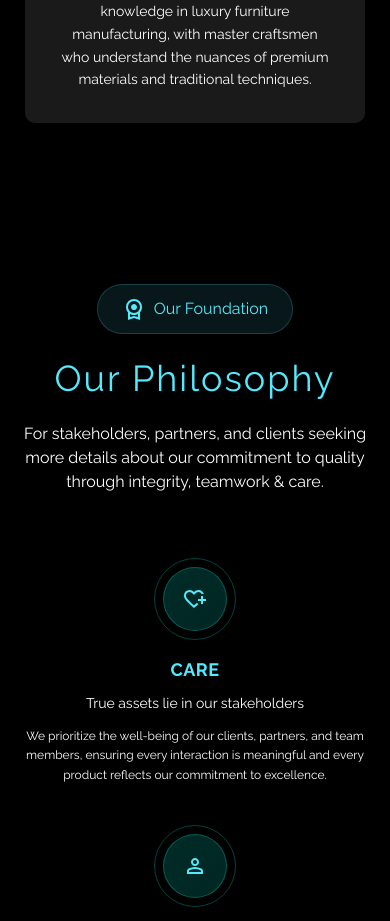
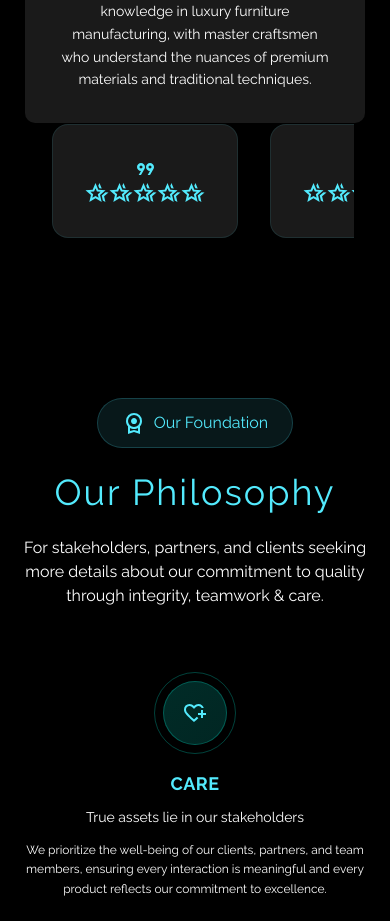
Before and after one commit to Abanoub-Louka94/Delta, a React (Vite) app: page / in a window 390 px wide. Shown: the part 7120-8041 px from the top of the page. Built offline with nearby package versions, Linux system fonts and the light colour scheme.

Commit message:
adding files

```diff
--- /dev/null
+++ b/src/Components/carousel/Slider.jsx
@@ -0,0 +1,11 @@
+import SlideItem from "./slide-item/SlideItem";
+import { sliders } from "./carousel-js/carousel";
+
+export default function Slider() {
+	console.log(sliders.statsIcon);
+	return (
+		<section className="relative overflow-hidden flex">
+			<SlideItem sliders={sliders} />
+		</section>
+	);
+}
--- a/src/Components/carousel/carousel-js/carousel.js
+++ b/src/Components/carousel/carousel-js/carousel.js
@@ -3,8 +3,30 @@
 		qouteIcon:
 			"m228-240 92-160q-66 0-113-47t-47-113q0-66 47-113t113-47q66 0 113 47t47 113q0 23-5.5 42.5T458-480L320-240h-92Zm360 0 92-160q-66 0-113-47t-47-113q0-66 47-113t113-47q66 0 113 47t47 113q0 23-5.5 42.5T818-480L680-240h-92ZM320-500q25 0 42.5-17.5T380-560q0-25-17.5-42.5T320-620q-25 0-42.5 17.5T260-560q0 25 17.5 42.5T320-500Zm360 0q25 0 42.5-17.5T740-560q0-25-17.5-42.5T680-620q-25 0-42.5 17.5T620-560q0 25 17.5 42.5T680-500Zm0-60Zm-360 0Z",
 
-		statsIcon:
-			"m668-380 152-130 120 10-176 153 52 227-102-62-46-198Zm-94-292-42-98 46-110 92 217-96-9ZM294-287l126-76 126 77-33-144 111-96-146-13-58-136-58 135-146 13 111 97-33 143ZM173-120l65-281L20-590l288-25 112-265 112 265 288 25-218 189 65 281-247-149-247 149Zm247-340Z",
+		starsIcon: [
+			{
+				id: 1,
+				path: "m668-380 152-130 120 10-176 153 52 227-102-62-46-198Zm-94-292-42-98 46-110 92 217-96-9ZM294-287l126-76 126 77-33-144 111-96-146-13-58-136-58 135-146 13 111 97-33 143ZM173-120l65-281L20-590l288-25 112-265 112 265 288 25-218 189 65 281-247-149-247 149Zm247-340Z",
+			},
+			{
+				id: 2,
+				path: "m668-380 152-130 120 10-176 153 52 227-102-62-46-198Zm-94-292-42-98 46-110 92 217-96-9ZM294-287l126-76 126 77-33-144 111-96-146-13-58-136-58 135-146 13 111 97-33 143ZM173-120l65-281L20-590l288-25 112-265 112 265 288 25-218 189 65 281-247-149-247 149Zm247-340Z",
+			},
+			{
+				id: 3,
+				path: "m668-380 152-130 120 10-176 153 52 227-102-62-46-198Zm-94-292-42-98 46-110 92 217-96-9ZM294-287l126-76 126 77-33-144 111-96-146-13-58-136-58 135-146 13 111 97-33 143ZM173-120l65-281L20-590l288-25 112-265 112 265 288 25-218 189 65 281-247-149-247 149Zm247-340Z",
+			},
+			{
+				id: 4,
+				path: "m668-380 152-130 120 10-176 153 52 227-102-62-46-198Zm-94-292-42-98 46-110 92 217-96-9ZM294-287l126-76 126 77-33-144 111-96-146-13-58-136-58 135-146 13 111 97-33 143ZM173-120l65-281L20-590l288-25 112-265 112 265 288 25-218 189 65 281-247-149-247 149Zm247-340Z",
+			},
+			{
+				id: 5,
+				path: "m668-380 152-130 120 10-176 153 52 227-102-62-46-198Zm-94-292-42-98 46-110 92 217-96-9ZM294-287l126-76 126 77-33-144 111-96-146-13-58-136-58 135-146 13 111 97-33 143ZM173-120l65-281L20-590l288-25 112-265 112 265 288 25-218 189 65 281-247-149-247 149Zm247-340Z",
+			},
+		],
+
+		iconColor: "#53eafd",
 
 		qoute:
 			"'delta furniture's outdoor furniture solutions have been perfect for our terrace dining area. Weather-resistant, stylish, and built to last - exactly what we needed for our high-end establishment. The investment has paid off tremendously.'",
@@ -20,8 +42,30 @@
 		qouteIcon:
 			"m228-240 92-160q-66 0-113-47t-47-113q0-66 47-113t113-47q66 0 113 47t47 113q0 23-5.5 42.5T458-480L320-240h-92Zm360 0 92-160q-66 0-113-47t-47-113q0-66 47-113t113-47q66 0 113 47t47 113q0 23-5.5 42.5T818-480L680-240h-92ZM320-500q25 0 42.5-17.5T380-560q0-25-17.5-42.5T320-620q-25 0-42.5 17.5T260-560q0 25 17.5 42.5T320-500Zm360 0q25 0 42.5-17.5T740-560q0-25-17.5-42.5T680-620q-25 0-42.5 17.5T620-560q0 25 17.5 42.5T680-500Zm0-60Zm-360 0Z",
 
-		statsIcon:
-			"m668-380 152-130 120 10-176 153 52 227-102-62-46-198Zm-94-292-42-98 46-110 92 217-96-9ZM294-287l126-76 126 77-33-144 111-96-146-13-58-136-58 135-146 13 111 97-33 143ZM173-120l65-281L20-590l288-25 112-265 112 265 288 25-218 189 65 281-247-149-247 149Zm247-340Z",
+		starsIcon: [
+			{
+				id: 1,
+				path: "m668-380 152-130 120 10-176 153 52 227-102-62-46-198Zm-94-292-42-98 46-110 92 217-96-9ZM294-287l126-76 126 77-33-144 111-96-146-13-58-136-58 135-146 13 111 97-33 143ZM173-120l65-281L20-590l288-25 112-265 112 265 288 25-218 189 65 281-247-149-247 149Zm247-340Z",
+			},
+			{
+				id: 2,
+				path: "m668-380 152-130 120 10-176 153 52 227-102-62-46-198Zm-94-292-42-98 46-110 92 217-96-9ZM294-287l126-76 126 77-33-144 111-96-146-13-58-136-58 135-146 13 111 97-33 143ZM173-120l65-281L20-590l288-25 112-265 112 265 288 25-218 189 65 281-247-149-247 149Zm247-340Z",
+			},
+			{
+				id: 3,
+				path: "m668-380 152-130 120 10-176 153 52 227-102-62-46-198Zm-94-292-42-98 46-110 92 217-96-9ZM294-287l126-76 126 77-33-144 111-96-146-13-58-136-58 135-146 13 111 97-33 143ZM173-120l65-281L20-590l288-25 112-265 112 265 288 25-218 189 65 281-247-149-247 149Zm247-340Z",
+			},
+			{
+				id: 4,
+				path: "m668-380 152-130 120 10-176 153 52 227-102-62-46-198Zm-94-292-42-98 46-110 92 217-96-9ZM294-287l126-76 126 77-33-144 111-96-146-13-58-136-58 135-146 13 111 97-33 143ZM173-120l65-281L20-590l288-25 112-265 112 265 288 25-218 189 65 281-247-149-247 149Zm247-340Z",
+			},
+			{
+				id: 5,
+				path: "m668-380 152-130 120 10-176 153 52 227-102-62-46-198Zm-94-292-42-98 46-110 92 217-96-9ZM294-287l126-76 126 77-33-144 111-96-146-13-58-136-58 135-146 13 111 97-33 143ZM173-120l65-281L20-590l288-25 112-265 112 265 288 25-218 189 65 281-247-149-247 149Zm247-340Z",
+			},
+		],
+
+		iconColor: "#53eafd",
 
 		qoute:
 			"'from the initial consultation to the final installation, Delta Furniture demonstrated why they're Dubai's premier choice. Their custom curtains and blinds transformed our home's aesthetic completely. The quality and service are unparalleled.'",
@@ -38,8 +82,30 @@
 		qouteIcon:
 			"m228-240 92-160q-66 0-113-47t-47-113q0-66 47-113t113-47q66 0 113 47t47 113q0 23-5.5 42.5T458-480L320-240h-92Zm360 0 92-160q-66 0-113-47t-47-113q0-66 47-113t113-47q66 0 113 47t47 113q0 23-5.5 42.5T818-480L680-240h-92ZM320-500q25 0 42.5-17.5T380-560q0-25-17.5-42.5T320-620q-25 0-42.5 17.5T260-560q0 25 17.5 42.5T320-500Zm360 0q25 0 42.5-17.5T740-560q0-25-17.5-42.5T680-620q-25 0-42.5 17.5T620-560q0 25 17.5 42.5T680-500Zm0-60Zm-360 0Z",
 
-		statsIcon:
-			"m668-380 152-130 120 10-176 153 52 227-102-62-46-198Zm-94-292-42-98 46-110 92 217-96-9ZM294-287l126-76 126 77-33-144 111-96-146-13-58-136-58 135-146 13 111 97-33 143ZM173-120l65-281L20-590l288-25 112-265 112 265 288 25-218 189 65 281-247-149-247 149Zm247-340Z",
+		starsIcon: [
+			{
+				id: 1,
+				path: "m668-380 152-130 120 10-176 153 52 227-102-62-46-198Zm-94-292-42-98 46-110 92 217-96-9ZM294-287l126-76 126 77-33-144 111-96-146-13-58-136-58 135-146 13 111 97-33 143ZM173-120l65-281L20-590l288-25 112-265 112 265 288 25-218 189 65 281-247-149-247 149Zm247-340Z",
+			},
+			{
+				id: 2,
+				path: "m668-380 152-130 120 10-176 153 52 227-102-62-46-198Zm-94-292-42-98 46-110 92 217-96-9ZM294-287l126-76 126 77-33-144 111-96-146-13-58-136-58 135-146 13 111 97-33 143ZM173-120l65-281L20-590l288-25 112-265 112 265 288 25-218 189 65 281-247-149-247 149Zm247-340Z",
+			},
+			{
+				id: 3,
+				path: "m668-380 152-130 120 10-176 153 52 227-102-62-46-198Zm-94-292-42-98 46-110 92 217-96-9ZM294-287l126-76 126 77-33-144 111-96-146-13-58-136-58 135-146 13 111 97-33 143ZM173-120l65-281L20-590l288-25 112-265 112 265 288 25-218 189 65 281-247-149-247 149Zm247-340Z",
+			},
+			{
+				id: 4,
+				path: "m668-380 152-130 120 10-176 153 52 227-102-62-46-198Zm-94-292-42-98 46-110 92 217-96-9ZM294-287l126-76 126 77-33-144 111-96-146-13-58-136-58 135-146 13 111 97-33 143ZM173-120l65-281L20-590l288-25 112-265 112 265 288 25-218 189 65 281-247-149-247 149Zm247-340Z",
+			},
+			{
+				id: 5,
+				path: "m668-380 152-130 120 10-176 153 52 227-102-62-46-198Zm-94-292-42-98 46-110 92 217-96-9ZM294-287l126-76 126 77-33-144 111-96-146-13-58-136-58 135-146 13 111 97-33 143ZM173-120l65-281L20-590l288-25 112-265 112 265 288 25-218 189 65 281-247-149-247 149Zm247-340Z",
+			},
+		],
+
+		iconColor: "#53eafd",
 
 		qoute:
 			"'Our corporate office renovation was handled with utmost professionalism by Delta Furniture. They delivered a sophisticated workspace that impresses our clients daily. Their B2B service is efficient and reliable.'",
@@ -54,9 +120,30 @@
 	{
 		qouteIcon:
 			"m228-240 92-160q-66 0-113-47t-47-113q0-66 47-113t113-47q66 0 113 47t47 113q0 23-5.5 42.5T458-480L320-240h-92Zm360 0 92-160q-66 0-113-47t-47-113q0-66 47-113t113-47q66 0 113 47t47 113q0 23-5.5 42.5T818-480L680-240h-92ZM320-500q25 0 42.5-17.5T380-560q0-25-17.5-42.5T320-620q-25 0-42.5 17.5T260-560q0 25 17.5 42.5T320-500Zm360 0q25 0 42.5-17.5T740-560q0-25-17.5-42.5T680-620q-25 0-42.5 17.5T620-560q0 25 17.5 42.5T680-500Zm0-60Zm-360 0Z",
+		starsIcon: [
+			{
+				id: 1,
+				path: "m668-380 152-130 120 10-176 153 52 227-102-62-46-198Zm-94-292-42-98 46-110 92 217-96-9ZM294-287l126-76 126 77-33-144 111-96-146-13-58-136-58 135-146 13 111 97-33 143ZM173-120l65-281L20-590l288-25 112-265 112 265 288 25-218 189 65 281-247-149-247 149Zm247-340Z",
+			},
+			{
+				id: 2,
+				path: "m668-380 152-130 120 10-176 153 52 227-102-62-46-198Zm-94-292-42-98 46-110 92 217-96-9ZM294-287l126-76 126 77-33-144 111-96-146-13-58-136-58 135-146 13 111 97-33 143ZM173-120l65-281L20-590l288-25 112-265 112 265 288 25-218 189 65 281-247-149-247 149Zm247-340Z",
+			},
+			{
+				id: 3,
+				path: "m668-380 152-130 120 10-176 153 52 227-102-62-46-198Zm-94-292-42-98 46-110 92 217-96-9ZM294-287l126-76 126 77-33-144 111-96-146-13-58-136-58 135-146 13 111 97-33 143ZM173-120l65-281L20-590l288-25 112-265 112 265 288 25-218 189 65 281-247-149-247 149Zm247-340Z",
+			},
+			{
+				id: 4,
+				path: "m668-380 152-130 120 10-176 153 52 227-102-62-46-198Zm-94-292-42-98 46-110 92 217-96-9ZM294-287l126-76 126 77-33-144 111-96-146-13-58-136-58 135-146 13 111 97-33 143ZM173-120l65-281L20-590l288-25 112-265 112 265 288 25-218 189 65 281-247-149-247 149Zm247-340Z",
+			},
+			{
+				id: 5,
+				path: "m668-380 152-130 120 10-176 153 52 227-102-62-46-198Zm-94-292-42-98 46-110 92 217-96-9ZM294-287l126-76 126 77-33-144 111-96-146-13-58-136-58 135-146 13 111 97-33 143ZM173-120l65-281L20-590l288-25 112-265 112 265 288 25-218 189 65 281-247-149-247 149Zm247-340Z",
+			},
+		],
 
-		statsIcon:
-			"m668-380 152-130 120 10-176 153 52 227-102-62-46-198Zm-94-292-42-98 46-110 92 217-96-9ZM294-287l126-76 126 77-33-144 111-96-146-13-58-136-58 135-146 13 111 97-33 143ZM173-120l65-281L20-590l288-25 112-265 112 265 288 25-218 189 65 281-247-149-247 149Zm247-340Z",
+		iconColor: "#53eafd",
 
 		qoute:
 			"'delta furniture transformed our luxury villa with their exceptional craftsmanship. The attention to detail in every piece is remarkable, and their team's professionalism exceeded our expectations. Working with them was truly a pleasure from start to finish.'",
@@ -72,8 +159,30 @@
 		qouteIcon:
 			"m228-240 92-160q-66 0-113-47t-47-113q0-66 47-113t113-47q66 0 113 47t47 113q0 23-5.5 42.5T458-480L320-240h-92Zm360 0 92-160q-66 0-113-47t-47-113q0-66 47-113t113-47q66 0 113 47t47 113q0 23-5.5 42.5T818-480L680-240h-92ZM320-500q25 0 42.5-17.5T380-560q0-25-17.5-42.5T320-620q-25 0-42.5 17.5T260-560q0 25 17.5 42.5T320-500Zm360 0q25 0 42.5-17.5T740-560q0-25-17.5-42.5T680-620q-25 0-42.5 17.5T620-560q0 25 17.5 42.5T680-500Zm0-60Zm-360 0Z",
 
-		statsIcon:
-			"m668-380 152-130 120 10-176 153 52 227-102-62-46-198Zm-94-292-42-98 46-110 92 217-96-9ZM294-287l126-76 126 77-33-144 111-96-146-13-58-136-58 135-146 13 111 97-33 143ZM173-120l65-281L20-590l288-25 112-265 112 265 288 25-218 189 65 281-247-149-247 149Zm247-340Z",
+		starsIcon: [
+			{
+				id: 1,
+				path: "m668-380 152-130 120 10-176 153 52 227-102-62-46-198Zm-94-292-42-98 46-110 92 217-96-9ZM294-287l126-76 126 77-33-144 111-96-146-13-58-136-58 135-146 13 111 97-33 143ZM173-120l65-281L20-590l288-25 112-265 112 265 288 25-218 189 65 281-247-149-247 149Zm247-340Z",
+			},
+			{
+				id: 2,
+				path: "m668-380 152-130 120 10-176 153 52 227-102-62-46-198Zm-94-292-42-98 46-110 92 217-96-9ZM294-287l126-76 126 77-33-144 111-96-146-13-58-136-58 135-146 13 111 97-33 143ZM173-120l65-281L20-590l288-25 112-265 112 265 288 25-218 189 65 281-247-149-247 149Zm247-340Z",
+			},
+			{
+				id: 3,
+				path: "m668-380 152-130 120 10-176 153 52 227-102-62-46-198Zm-94-292-42-98 46-110 92 217-96-9ZM294-287l126-76 126 77-33-144 111-96-146-13-58-136-58 135-146 13 111 97-33 143ZM173-120l65-281L20-590l288-25 112-265 112 265 288 25-218 189 65 281-247-149-247 149Zm247-340Z",
+			},
+			{
+				id: 4,
+				path: "m668-380 152-130 120 10-176 153 52 227-102-62-46-198Zm-94-292-42-98 46-110 92 217-96-9ZM294-287l126-76 126 77-33-144 111-96-146-13-58-136-58 135-146 13 111 97-33 143ZM173-120l65-281L20-590l288-25 112-265 112 265 288 25-218 189 65 281-247-149-247 149Zm247-340Z",
+			},
+			{
+				id: 5,
+				path: "m668-380 152-130 120 10-176 153 52 227-102-62-46-198Zm-94-292-42-98 46-110 92 217-96-9ZM294-287l126-76 126 77-33-144 111-96-146-13-58-136-58 135-146 13 111 97-33 143ZM173-120l65-281L20-590l288-25 112-265 112 265 288 25-218 189 65 281-247-149-247 149Zm247-340Z",
+			},
+		],
+
+		iconColor: "#53eafd",
 
 		qoute:
 			"'working with delta furniture for our hotel's complete refurbishment was seamless. Their custom solutions and timely delivery helped us achieve our vision perfectly. The quality of their work speaks for itself, and our guests consistently compliment the furniture.'",
@@ -89,8 +198,30 @@
 		qouteIcon:
 			"m228-240 92-160q-66 0-113-47t-47-113q0-66 47-113t113-47q66 0 113 47t47 113q0 23-5.5 42.5T458-480L320-240h-92Zm360 0 92-160q-66 0-113-47t-47-113q0-66 47-113t113-47q66 0 113 47t47 113q0 23-5.5 42.5T818-480L680-240h-92ZM320-500q25 0 42.5-17.5T380-560q0-25-17.5-42.5T320-620q-25 0-42.5 17.5T260-560q0 25 17.5 42.5T320-500Zm360 0q25 0 42.5-17.5T740-560q0-25-17.5-42.5T680-620q-25 0-42.5 17.5T620-560q0 25 17.5 42.5T680-500Zm0-60Zm-360 0Z",
 
-		statsIcon:
-			"m668-380 152-130 120 10-176 153 52 227-102-62-46-198Zm-94-292-42-98 46-110 92 217-96-9ZM294-287l126-76 126 77-33-144 111-96-146-13-58-136-58 135-146 13 111 97-33 143ZM173-120l65-281L20-590l288-25 112-265 112 265 288 25-218 189 65 281-247-149-247 149Zm247-340Z",
+		starsIcon: [
+			{
+				id: 1,
+				path: "m668-380 152-130 120 10-176 153 52 227-102-62-46-198Zm-94-292-42-98 46-110 92 217-96-9ZM294-287l126-76 126 77-33-144 111-96-146-13-58-136-58 135-146 13 111 97-33 143ZM173-120l65-281L20-590l288-25 112-265 112 265 288 25-218 189 65 281-247-149-247 149Zm247-340Z",
+			},
+			{
+				id: 2,
+				path: "m668-380 152-130 120 10-176 153 52 227-102-62-46-198Zm-94-292-42-98 46-110 92 217-96-9ZM294-287l126-76 126 77-33-144 111-96-146-13-58-136-58 135-146 13 111 97-33 143ZM173-120l65-281L20-590l288-25 112-265 112 265 288 25-218 189 65 281-247-149-247 149Zm247-340Z",
+			},
+			{
+				id: 3,
+				path: "m668-380 152-130 120 10-176 153 52 227-102-62-46-198Zm-94-292-42-98 46-110 92 217-96-9ZM294-287l126-76 126 77-33-144 111-96-146-13-58-136-58 135-146 13 111 97-33 143ZM173-120l65-281L20-590l288-25 112-265 112 265 288 25-218 189 65 281-247-149-247 149Zm247-340Z",
+			},
+			{
+				id: 4,
+				path: "m668-380 152-130 120 10-176 153 52 227-102-62-46-198Zm-94-292-42-98 46-110 92 217-96-9ZM294-287l126-76 126 77-33-144 111-96-146-13-58-136-58 135-146 13 111 97-33 143ZM173-120l65-281L20-590l288-25 112-265 112 265 288 25-218 189 65 281-247-149-247 149Zm247-340Z",
+			},
+			{
+				id: 5,
+				path: "m668-380 152-130 120 10-176 153 52 227-102-62-46-198Zm-94-292-42-98 46-110 92 217-96-9ZM294-287l126-76 126 77-33-144 111-96-146-13-58-136-58 135-146 13 111 97-33 143ZM173-120l65-281L20-590l288-25 112-265 112 265 288 25-218 189 65 281-247-149-247 149Zm247-340Z",
+			},
+		],
+
+		iconColor: "#53eafd",
 
 		qoute:
 			"'The upholstery work on our family furniture was outstanding. Delta's team preserved the original charm while making everything look brand new. Their attention to detail and use of premium materials is unmatched in Dubai. Highly recommended!'",
--- a/src/Components/carousel/carousel.jsx
+++ /dev/null
@@ -1,3 +0,0 @@
-export default function Slider() {
-	return;
-}
--- /dev/null
+++ b/src/Components/carousel/slide-item/SlideItem.jsx
@@ -0,0 +1,22 @@
+import Icon from "../../icon/Icon";
+export default function SlideItem({ sliders }) {
+	return (
+		<>
+			{sliders.map((slider) => (
+				<section
+					key={slider.name}
+					className="bg-[#1a1a1a] rounded-2xl p-8 md:p-12 border border-cyan-300/10 hover:border-cyan-300/30 my-transition mx-4"
+				>
+					<section className="flex justify-center items-center">
+						<Icon path={slider.qouteIcon} color={slider.iconColor} />
+					</section>
+					<section className="flex justify-center items-center">
+						{slider.starsIcon.map((star) => (
+							<Icon path={star.path} color={slider.iconColor} key={star.id} />
+						))}
+					</section>
+				</section>
+			))}
+		</>
+	);
+}
--- a/src/sections/portfolio/Portfolio.jsx
+++ b/src/sections/portfolio/Portfolio.jsx
@@ -7,6 +7,7 @@
 import { intro, path, images } from "./portfolio-js/portfolio";
 import FullBanner from "../../Components/card-full-banner/FullBanner";
 import PortfolioCard from "../../Components/portfolio-card/PortfolioCard";
+import Slider from "../../Components/carousel/Slider";
 export default function Portfolio() {
 	return (
 		<section id="portfolio" className="py-20">
@@ -207,6 +208,11 @@
 								</section>
 							</Card>
 						</section>
+						<section>
+							<section className="centered-container">
+								<Slider />
+							</section>
+						</section>
 					</section>
 				</section>
 			</section>
```
